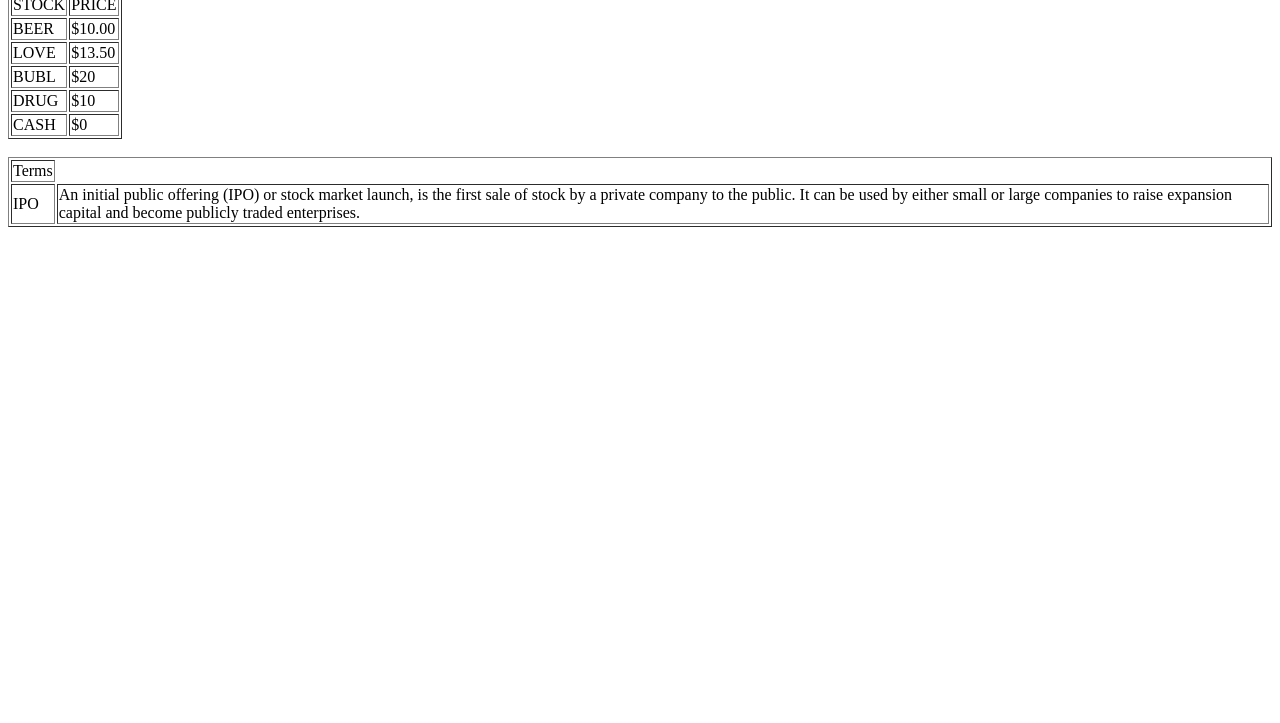
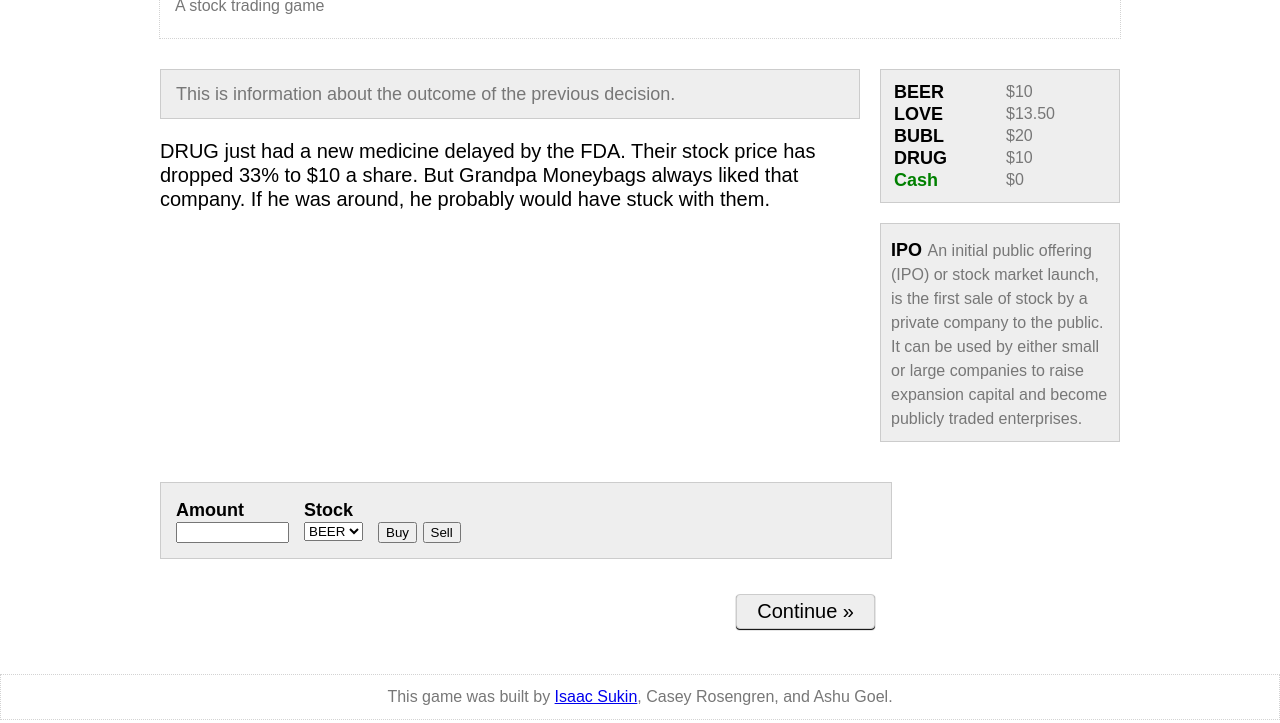
Before and after one commit to IceCreamYou/UnStockMe, a plain HTML site: page training_4.html in a window 1280 px wide. Shown: the part 77-800 px from the top of the page. Drawn offline with Linux system fonts and the light colour scheme.

Commit message:
Changed 2 and 4 to look like index

```diff
--- a/training_4.html
+++ b/training_4.html
@@ -1,55 +1,87 @@
-<!DOCTYPE html>
-
+<!DOCTYPE HTML>
 <html>
 <head>
-    <title>Training Page 4</title>
+    <meta http-equiv="Content-Type" content="text/html; charset=utf-8" />
+    <title>UnStock Me</title>
+    <meta name="keywords" content="stock,market,game,trade" />
+    <meta name="description" content="Learn how to trade on the stock market with a simple game." />
+    <!--<link rel="shortcut icon" href="icon.png" type="image/x-icon" />-->
+    <link type="text/css" rel="stylesheet" media="all" href="styles.css" />
+    <script type="text/javascript" src="jquery-1.7.1.js"></script>
+    <script type="text/javascript" src="jquery.cookie.js"></script>
+    <script type="text/javascript" src="main.js"></script>
 </head>
-
 <body>
-
+    <div id="header">
+      <!--<img src="logo.png" alt="UnStock Me" />-->
+      <h1>UnStock Me</h1>
+      <p class="description">A stock trading game</p>
+    </div>
+    <div id="main">
+      <div id="content">
+        <div id="left-column">
+          <noscript>You must have JavaScript enabled to play this game.</noscript>
+          <p class="note">This is information about the outcome of the previous decision.</p>
           <p class="info">
     DRUG just had a new medicine delayed by the FDA.
     Their stock price has dropped 33% to $10 a share.
     But Grandpa Moneybags always liked that company.
     If he was around, he probably would have stuck with them.
           </p>
-
-<table border = "1" class="stocks">
+        </div>
+        <div id="right-column">
+          <table id="stocks">
+            <tbody>
               <tr>
-        <td> STOCK </td>
-        <td> PRICE </td>
+                <td class="stock">BEER</td><td class="value">10</td>
               </tr>
               <tr>
-        <td> BEER </td>
-        <td> $10.00 </td>
+                <td class="stock">LOVE</td><td class="value">13.50</td>
               </tr>
               <tr>
-        <td> LOVE </td>
-        <td> $13.50 </td>
+                <td class="stock">BUBL</td><td class="value">20</td>
               </tr>
               <tr>
-        <td> BUBL </td>
-        <td> $20 </td>
+                <td class="stock">DRUG</td><td class="value">10</td>
               </tr>
               <tr>
-        <td> DRUG </td>
-        <td> $10</td>
+                <td class="stock cash">Cash</td><td class="value">0</td>
               </tr>
-    <tr>
-        <td> CASH </td>
-        <td> $0 </td>
-    </tr>
+            </tbody>
           </table>
-<br />
-<table border = "1" class="terms">
-	<tr>
-    	<td> Terms </td>
-    </tr>
-    <tr>
-    	<td> IPO </td>
-        <td>An initial public offering (IPO) or stock market launch, is the first sale of stock by a private company to the public. It can be used by either small or large companies to raise expansion capital and become publicly traded enterprises.
-        </td>
-    </tr>
-</table>
+          <div id="terms">
+            <p><span class="term">IPO</span> <span class="definition">An initial public offering (IPO) or stock market launch,
+            is the first sale of stock by a private company to the public.
+            It can be used by either small or large companies to raise expansion capital and become publicly traded enterprises.</span></p>
+          </div>
+        </div>
+        <div style="clear: both;"></div>
+      </div><!-- /content -->
+      <div id="controlWrapper">
+      <form id="controls" action="index.html">
+        <label>Amount
+          <input type="text" id="amount" maxlength="11" size="11" name="amount" />
+        </label>
+        <label>Stock
+          <select id="stock" name="stock">
+            <option value="BEER" selected="selected">BEER</option>
+          </select>
+        </label>
+        <div id="actions">
+          <input type="submit" id="buy" name="buy" value="Buy" />
+          <input type="submit" id="sell" name="sell" value="Sell" />
+        </div>
+      </form><!-- /controls -->
+      <div style="clear: both;"></div>
+      </div>
+      <form id="continue" action="index.html">
+        <input type="submit" id="next" name="next" value="Continue &raquo;" />
+        <div style="clear: both;"></div>
+      </form><!-- /continue -->
+    </div><!-- /main -->
+    <div id="footer">
+      <p>This game was built by <a href="http://www.isaacsukin.com/">Isaac Sukin</a>,
+      Casey Rosengren, and Ashu Goel.</p>
+    </div>
 </body>
 </html>
```
Also changed, not shown: training_2.html (+62 -16 lines). Lines whose indentation alone changed are shown as unchanged.
